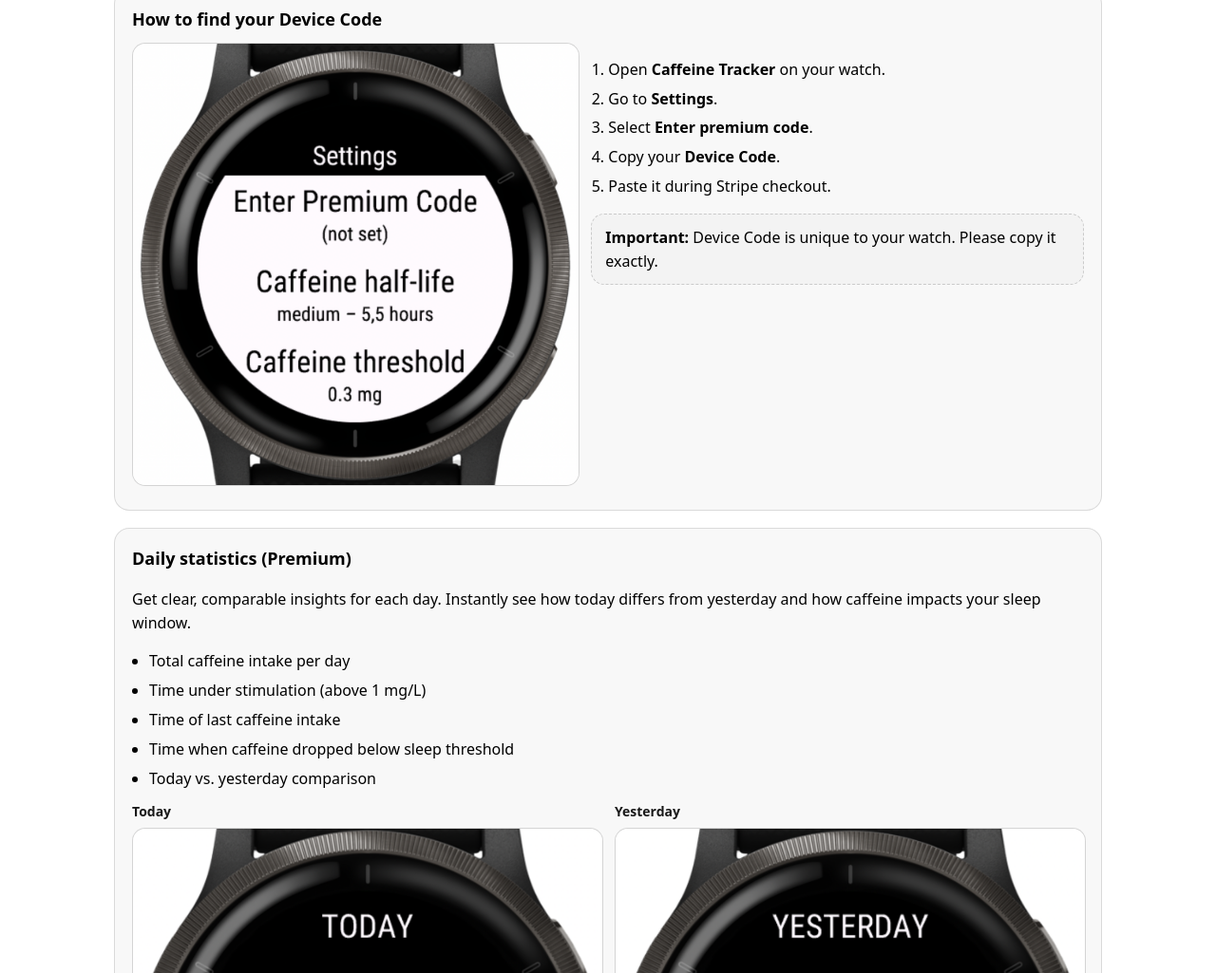
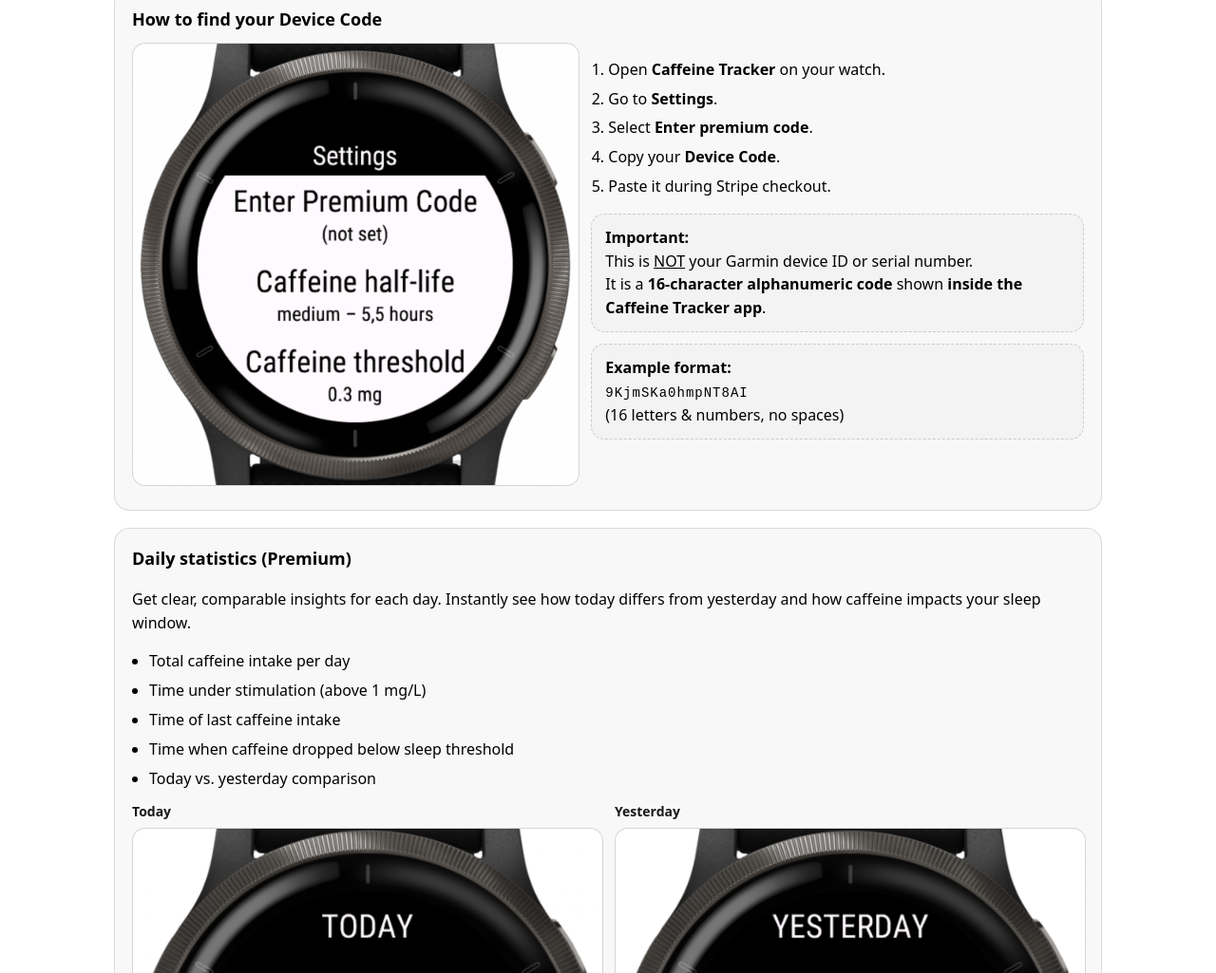
Before and after one commit to obozek/CaffeineTrackerAppWeb, a plain HTML site: page index.html in a window 1280 px wide. Shown: the part 1385-2410 px from the top of the page at 95% size. Drawn offline with Linux system fonts and the light colour scheme.

Commit message:
Improve device code description

```diff
--- a/index.html
+++ b/index.html
@@ -285,8 +285,16 @@
         </ol>
 
         <div class="callout">
-          <b>Important:</b> Device Code is unique to your watch.
-          Please copy it exactly.
+          <b>Important:</b><br>
+          This is <u>NOT</u> your Garmin device ID or serial number.<br>
+          It is a <b>16-character alphanumeric code</b> shown <b>inside the Caffeine Tracker app</b>.
+        </div>
+        <div class="callout">
+          <b>Example format:</b><br>
+          <code style="font-size:14px; letter-spacing:1px;">
+            9KjmSKa0hmpNT8AI
+          </code><br>
+          (16 letters & numbers, no spaces)
         </div>
       </div>
     </div>
```
